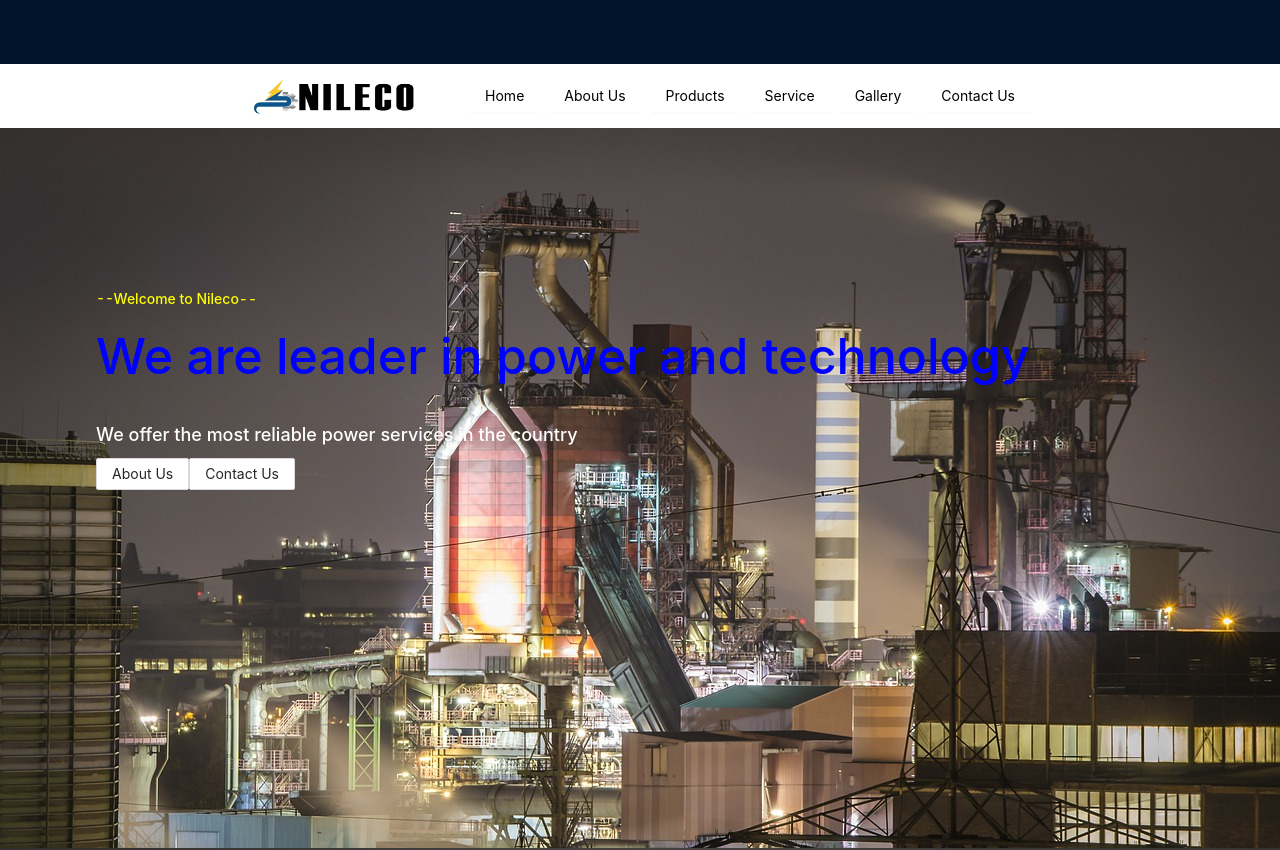
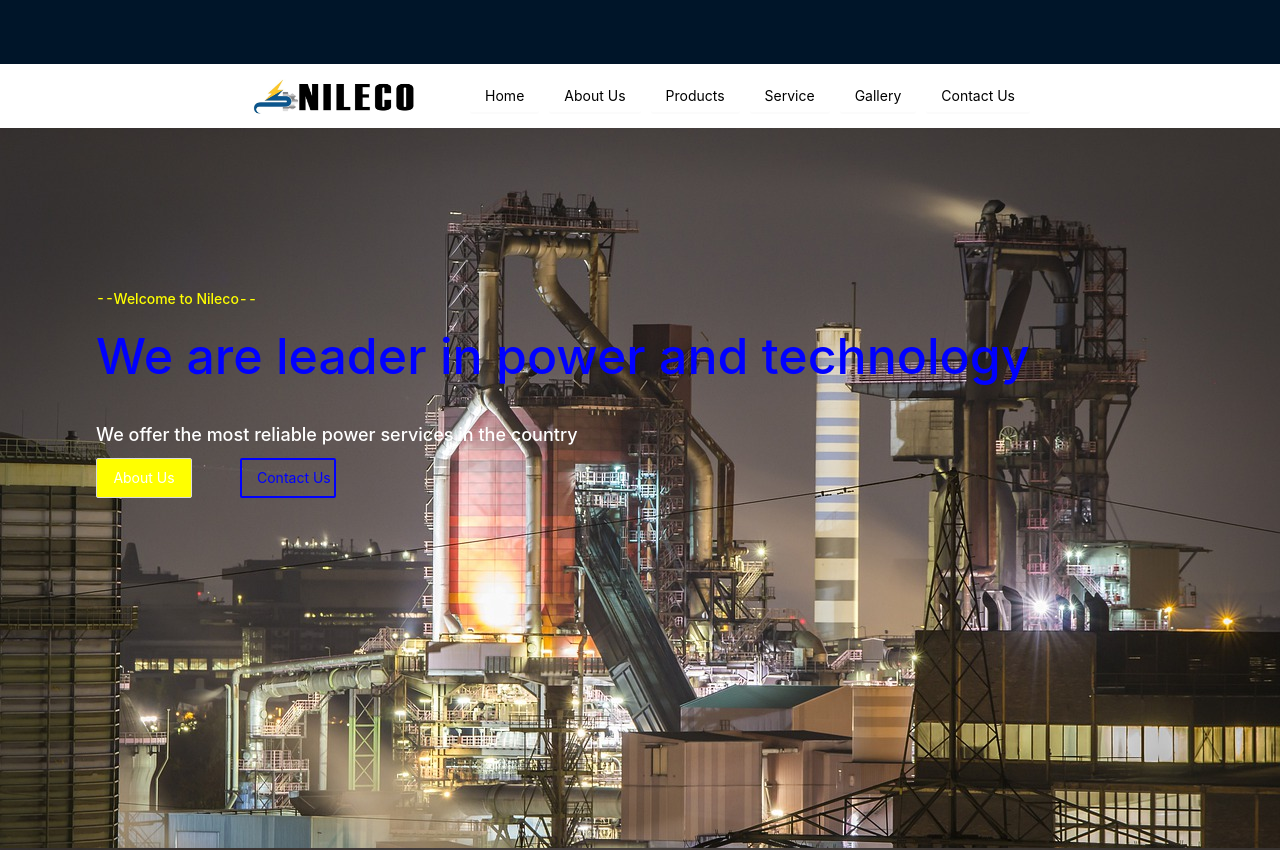
Before and after one commit to liferacer23/special-guacamole, a Next.js app: page / in a window 1280 px wide. Shown: the top 850 px of the page. Built offline with nearby package versions, Linux system fonts and the light colour scheme.

Commit message:
working progress deliver section

```diff
--- a/pages/index.js
+++ b/pages/index.js
@@ -37,7 +37,7 @@ font-weight: ${(props) => props.fontWeight || "#000000"};
 const DeliverSection = styled.div`
   height: 30rem;
   width: 100%;
-  background: rgba(0,48,100,1);
+  background: rgba(0, 48, 100, 1);
   position: relative;
   display: flex;
   align-item: center;
@@ -61,6 +61,18 @@ const DeliverSectionImage = styled.div`
   height: 100%;
 `;
 
+const HeaderButtonContainer = styled.div`
+  display: flex;
+  align-item: center;
+  gap: 3rem;
+`;
+const StyledButton = styled(Button)`
+background:${(props)=>props.background || '#fff'};
+color:${(props)=>props.color || '#fff'};
+border: 2px solid ${(props)=>props.border || '#fff'};
+height:2.5rem;
+width:6rem;
+`;
 export default function Home() {
   return (
     <>
@@ -81,10 +93,10 @@ export default function Home() {
           <Text fontSize={"18px"} color="white">
             We offer the most reliable power services in the country
           </Text>
-          <div className={styles.SectionHorizontal}>
-            <Button> About Us</Button>
-            <Button> Contact Us</Button>
-          </div>
+          <HeaderButtonContainer>
+            <StyledButton background="yellow" color="white" border="none"> About Us</StyledButton>
+            <StyledButton background="transparent" color="blue" border="blue"> Contact Us</StyledButton>
+          </HeaderButtonContainer>
         </div>
       </HeaderContainer>
       <VolvaContainer>
```
